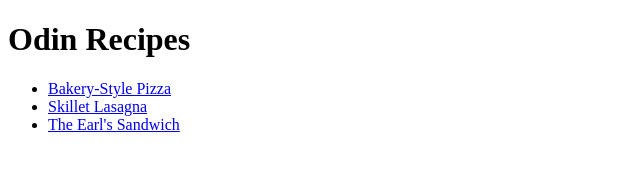
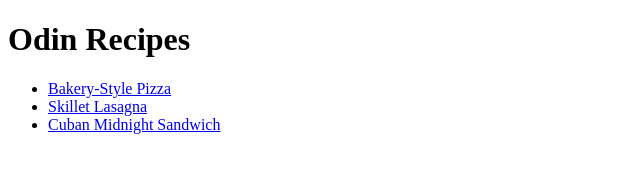
Before and after one commit to gefgu/odin-recipes, a plain HTML site: page index.html in a window 1280 px wide. Shown: the full height of the page, 0-640 px from the left. Drawn offline with Linux system fonts and the light colour scheme.

Commit message:
Change sandwich recipe name at index.html

```diff
--- a/index.html
+++ b/index.html
@@ -9,7 +9,7 @@
         <ul>
             <li><a href="./recipes/pizza.html">Bakery-Style Pizza</a></li>
             <li><a href="./recipes/lasagna.html">Skillet Lasagna</a></li>
-            <li><a href="./recipes/sandwich.html">The Earl's Sandwich</a></li>
+            <li><a href="./recipes/sandwich.html">Cuban Midnight Sandwich</a></li>
         </ul>
 
     </body>
```
